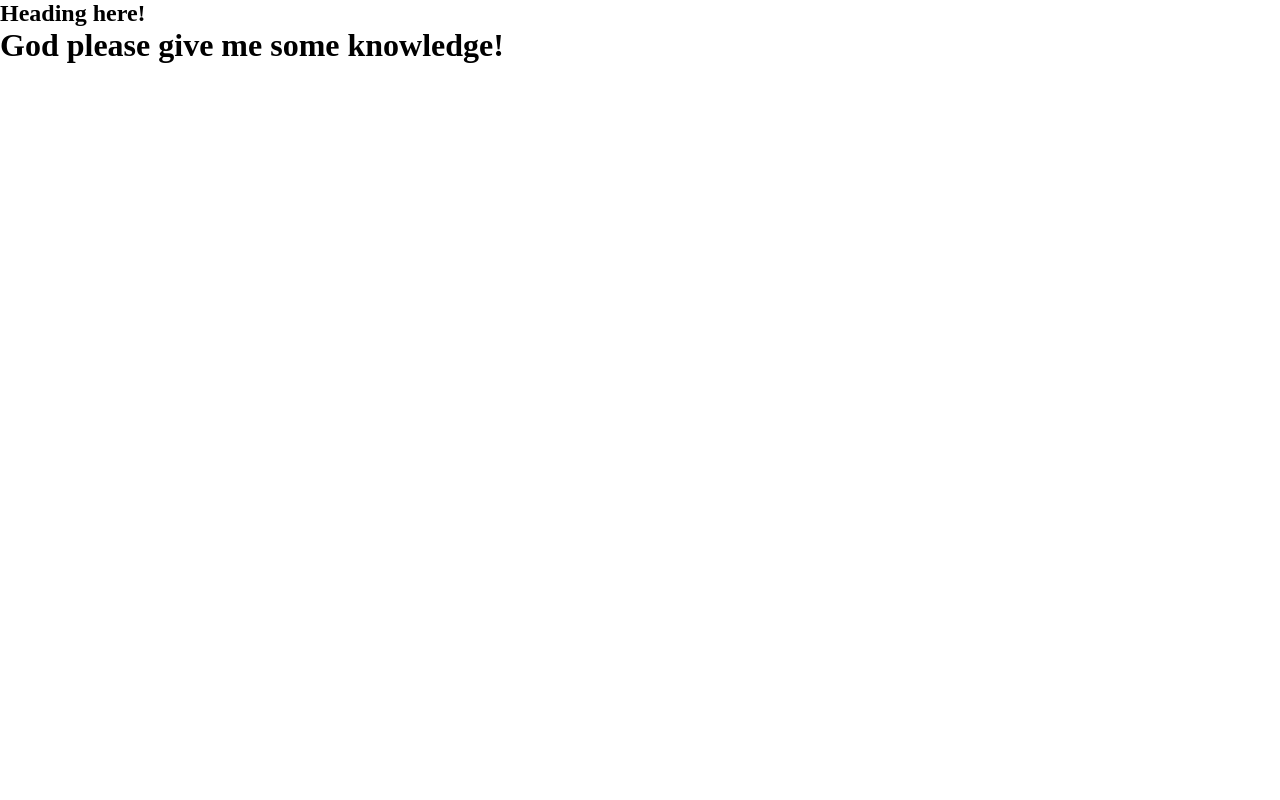
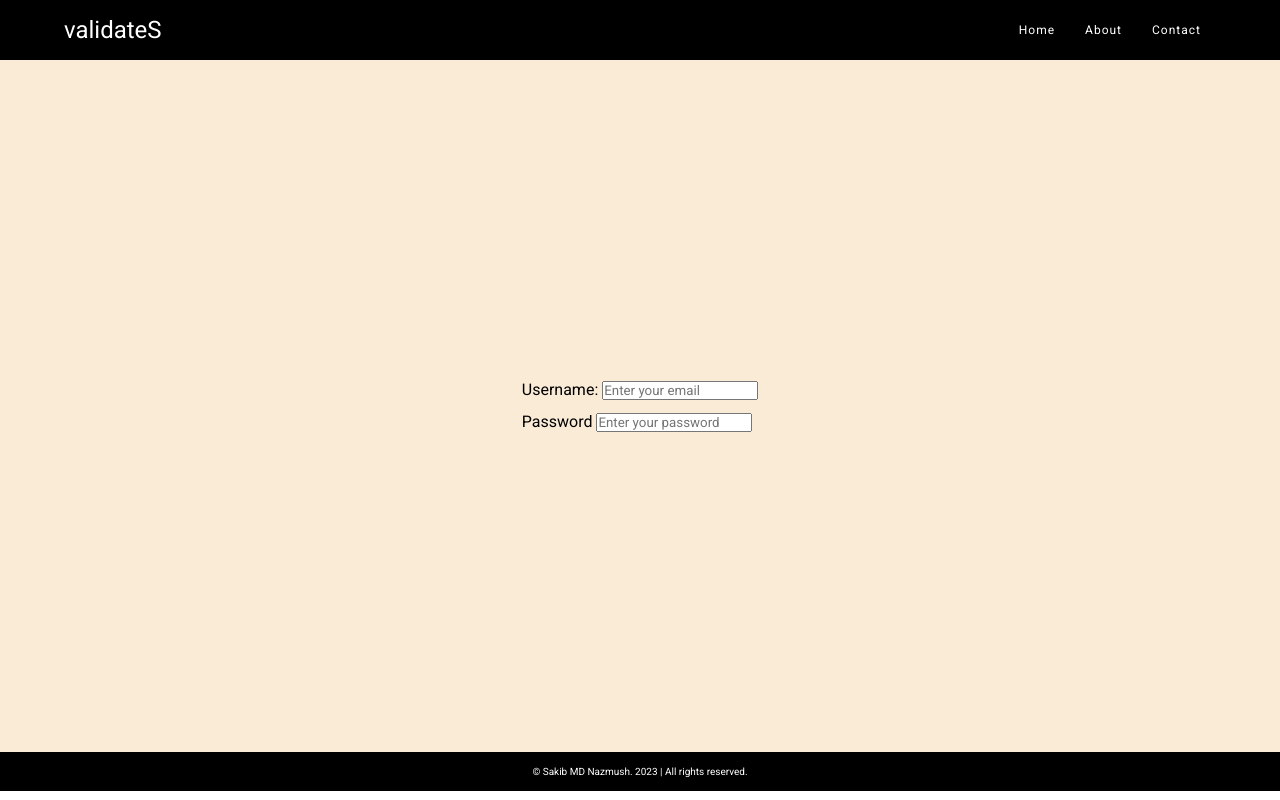
Before and after one commit to nazsakib/email-validator, a plain HTML site: page index.html in a window 1280 px wide. Drawn offline with Linux system fonts and the light colour scheme; files that its build step writes are made by us from their sources.

Commit message:
style adding

```diff
--- a/css/style.css
+++ b/css/style.css
@@ -1,4 +1,92 @@
+/* Font import */
+
+@import url('https://fonts.googleapis.com/css2?family=Roboto:wght@300;400;500;700&display=swap');
+
+/* **************************** */
+
 * {
+    padding: 0;
     margin: 0;
-    padding: 0;
+    font-family: 'Roboto', sans-serif;
 }
+
+/* header */
+header {
+    background-color: #000;
+}
+
+.container {
+    width: 90%;
+    margin: auto;
+}
+nav {
+    display: flex;
+    align-items: center;
+    justify-content: space-between;
+    padding: 16px 0;
+    color:#fff;
+}
+nav .logo {
+    font-size: 24px;
+}
+nav ul {
+    display: flex;
+}
+nav ul li {
+    list-style: none;
+    padding: 0 15px;
+    font-size: 12px;
+}
+nav ul li a {
+    text-decoration: none;
+    color:#fff;
+    letter-spacing: 1px;
+}
+nav ul > li > a:hover {
+    color: gray;
+}
+
+/* main area */
+main {
+    min-height: 82vh;
+    padding: 18px 0;
+    display: flex;
+    align-items: center;
+    justify-content: center;
+    background-color: antiquewhite;
+}
+main .email,
+.password{
+    padding: 6px 0;
+}
+main .container {
+    display: flex;
+    align-items: center;
+    justify-content: center;
+}
+
+/* footer */
+footer {
+    background-color: #000;
+    color: #fff;
+    padding: 14px 0;
+    font-size: 10px;
+}
+footer .container {
+    display: flex;
+    align-items: center;
+    justify-content: center;
+}
+
+
+
+/* responsive */
+
+@media only screen and (max-width: 600px) {
+    header .logo {
+        padding: 10px 0;
+    }
+    nav {
+        flex-direction: column;
+    }
+}
--- a/index.html
+++ b/index.html
@@ -3,13 +3,61 @@
 <head>
     <meta charset="UTF-8">
     <meta name="viewport" content="width=device-width, initial-scale=1.0">
-    <title>Document</title>
+    <title>validateS - Validator for your business!</title>
 
     <!-- stylesheet -->
-    <link rel="stylesheet" href="style.css">
+    <link rel="stylesheet" href="css/style.css">
 </head>
 <body>
-    <h2>Heading here!</h2>
-    <h1>God please give me some knowledge!</h1>
+
+    <!-- header area -->
+    <header>
+        <div class="container">
+            <nav class="nav-area">
+                <div class="logo">
+                    <!-- <img src="images/email.svg" alt=""> -->
+                    <span>validateS</span>
+                </div>
+                <ul>
+                    <li><a href="/">Home</a></li>
+                    <li><a href="/">About</a></li>
+                    <li><a href="/">Contact</a></li>
+                </ul>
+            </nav>
+        </div>
+    </header>
+    <!-- header area ends -->
+
+    <!-- main area  -->
+    <main>
+       <div class="container">
+        <form action="POST">
+            <!-- email -->
+            <div class="email">
+                <label for="email">Username: </label>
+                <input type="email" name="email" id="email" placeholder="Enter your email">
+            </div>
+
+            <!-- password -->
+            <div class="password">
+                <label for="pass">Password</label>
+                <input type="password" name="pass" id="pass" placeholder="Enter your password">
+            </div>
+        </form>
+       </div>
+    </main>
+    <!-- main area ends -->
+
+    <!-- footer area -->
+    <footer>
+        <div class="container">
+            <p>&copy; Sakib MD Nazmush. 2023 | All rights reserved.</p>
+        </div>
+    </footer>
+    <!-- footer area ends -->
+
+
+    <!-- script -->
+    <script src="js/script.js"></script>
 </body>
 </html>
--- /dev/null
+++ b/js/script.js
@@ -0,0 +1 @@
+console.log('Hello!');
```
Also changed, not shown: images/email.svg (added).
